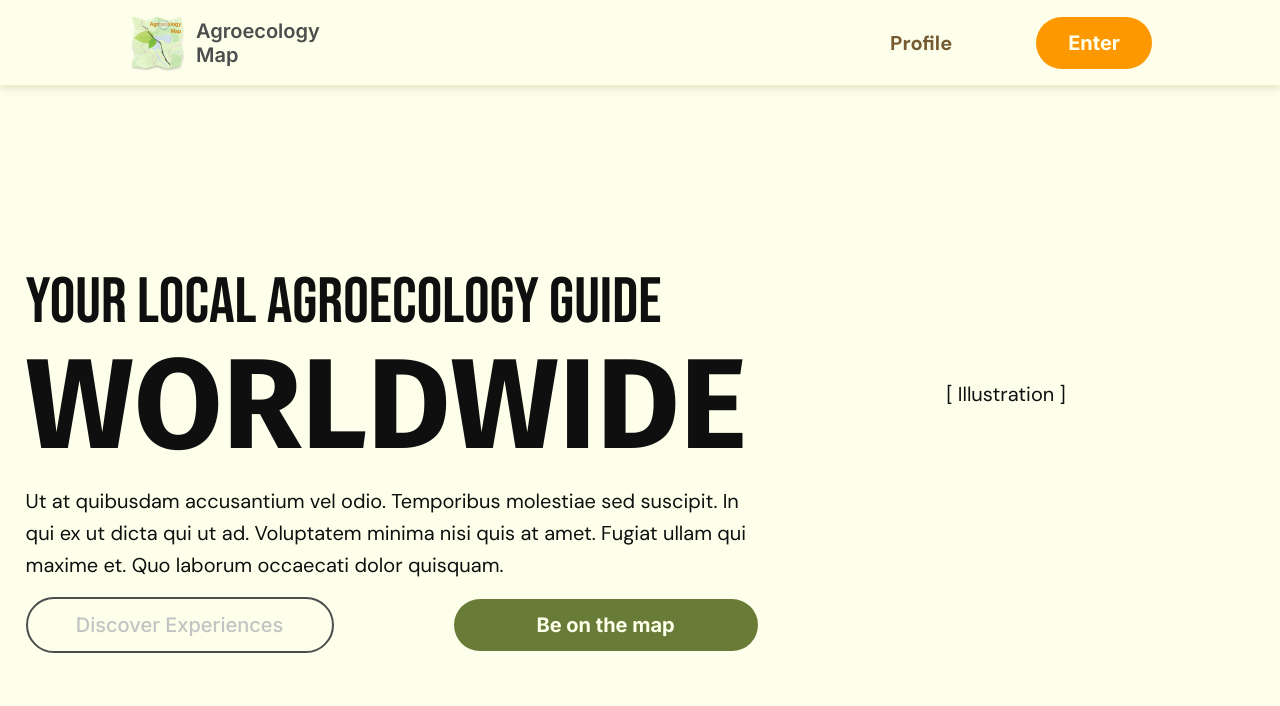
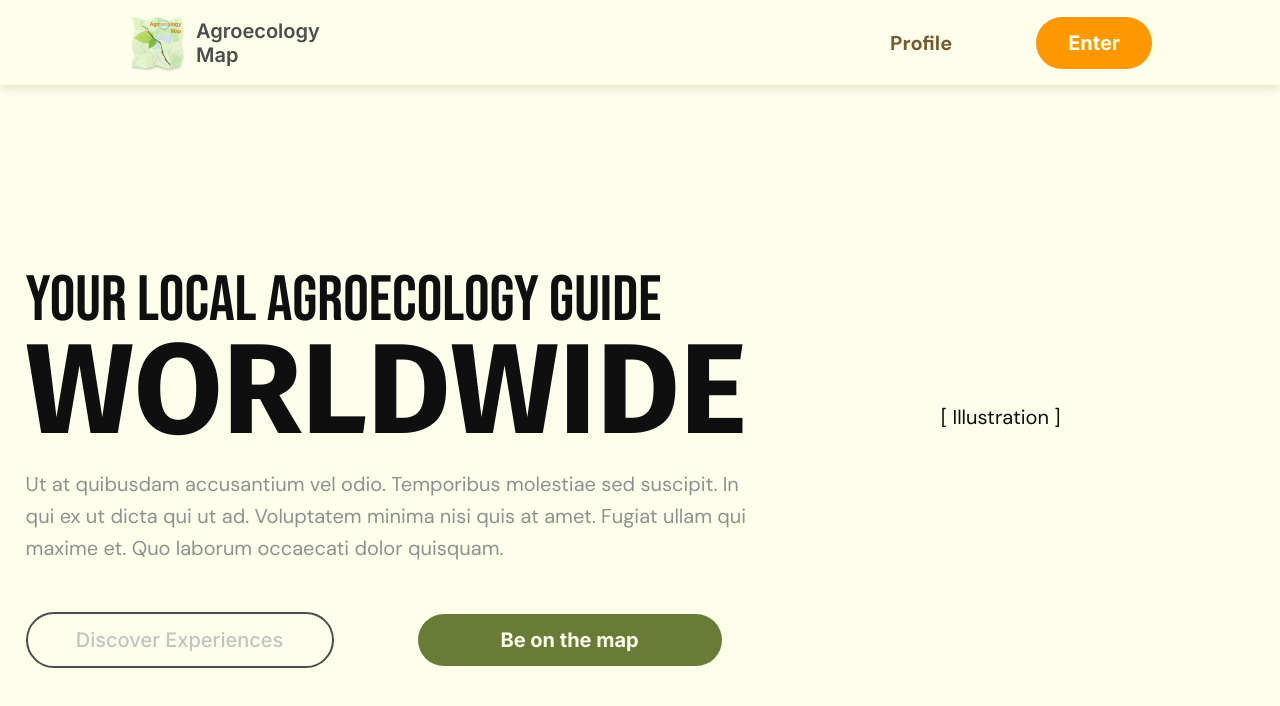
Before and after one commit to marcelo-soares-souza/Agroecology-Map-Frontend, a React (Vite) app: page / in a window 1280 px wide. Shown: the top 706 px of the page. Built offline with nearby package versions, Linux system fonts and the light colour scheme.

Commit message:
style-fix: home component css fix

```diff
--- a/src/pages/Home.module.css
+++ b/src/pages/Home.module.css
@@ -6,7 +6,7 @@
 }
 
 .title {
-  line-height: 1;
+  line-height: 0.8;
   font-size: 6.4rem;
   text-transform: uppercase;
   font-family: var(--font-title);
@@ -14,8 +14,9 @@
 }
 
 .ctaButtonsContainer {
+  margin: var(--space-4) 0;
   display: flex;
   align-items: center;
   justify-content: start;
-  gap: 6rem;
+  gap: var(--space-6)
 }
--- a/src/pages/Home.tsx
+++ b/src/pages/Home.tsx
@@ -14,7 +14,7 @@ const Home = () => {
               <Translator path="home.titleLine2" />
             </span>
           </h1>
-          <p data-testid="subtitle" className="subtitle">
+          <p data-testid="subtitle" className="light-text">
             <Translator path="home.subtitle" />
           </p>
           <div className={classes.ctaButtonsContainer}>
```
